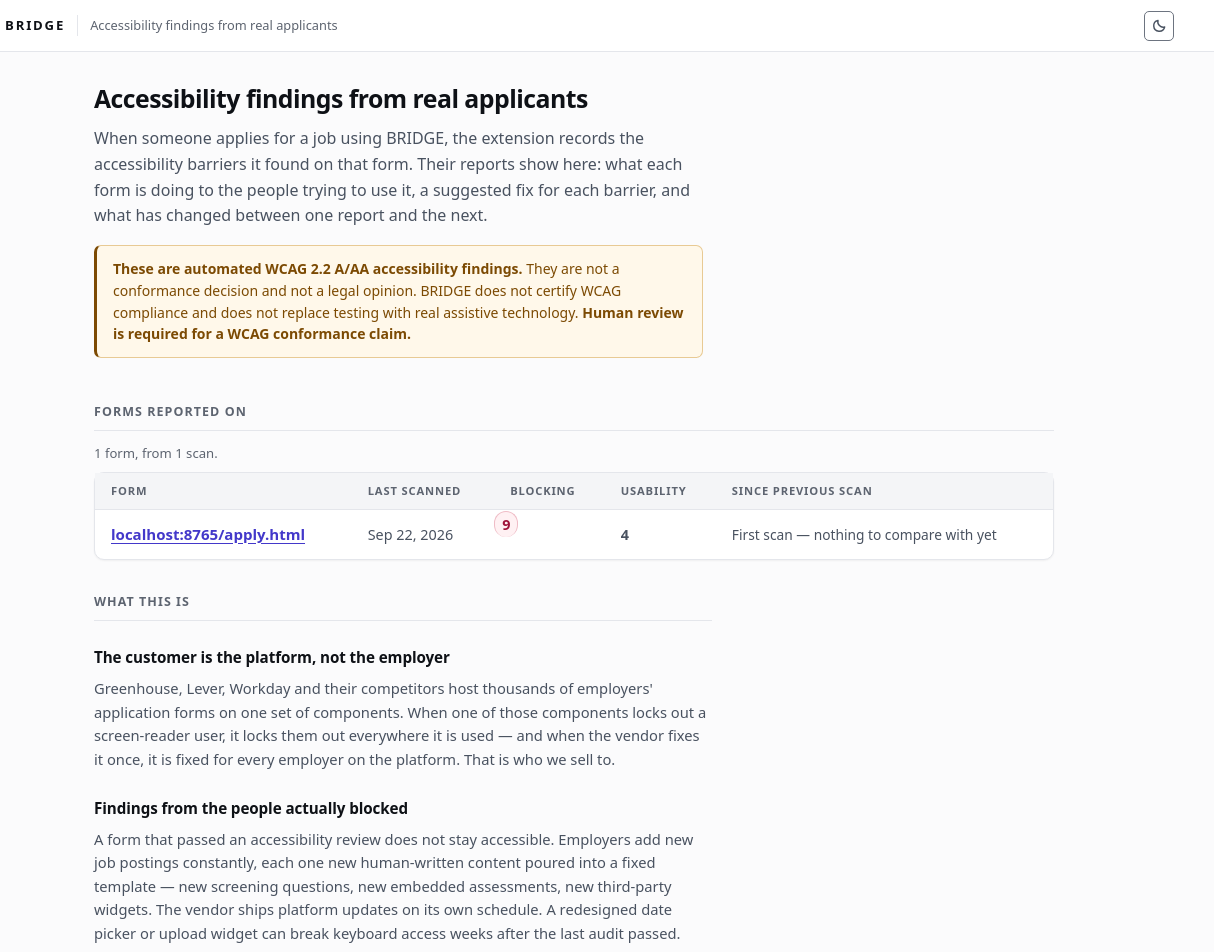
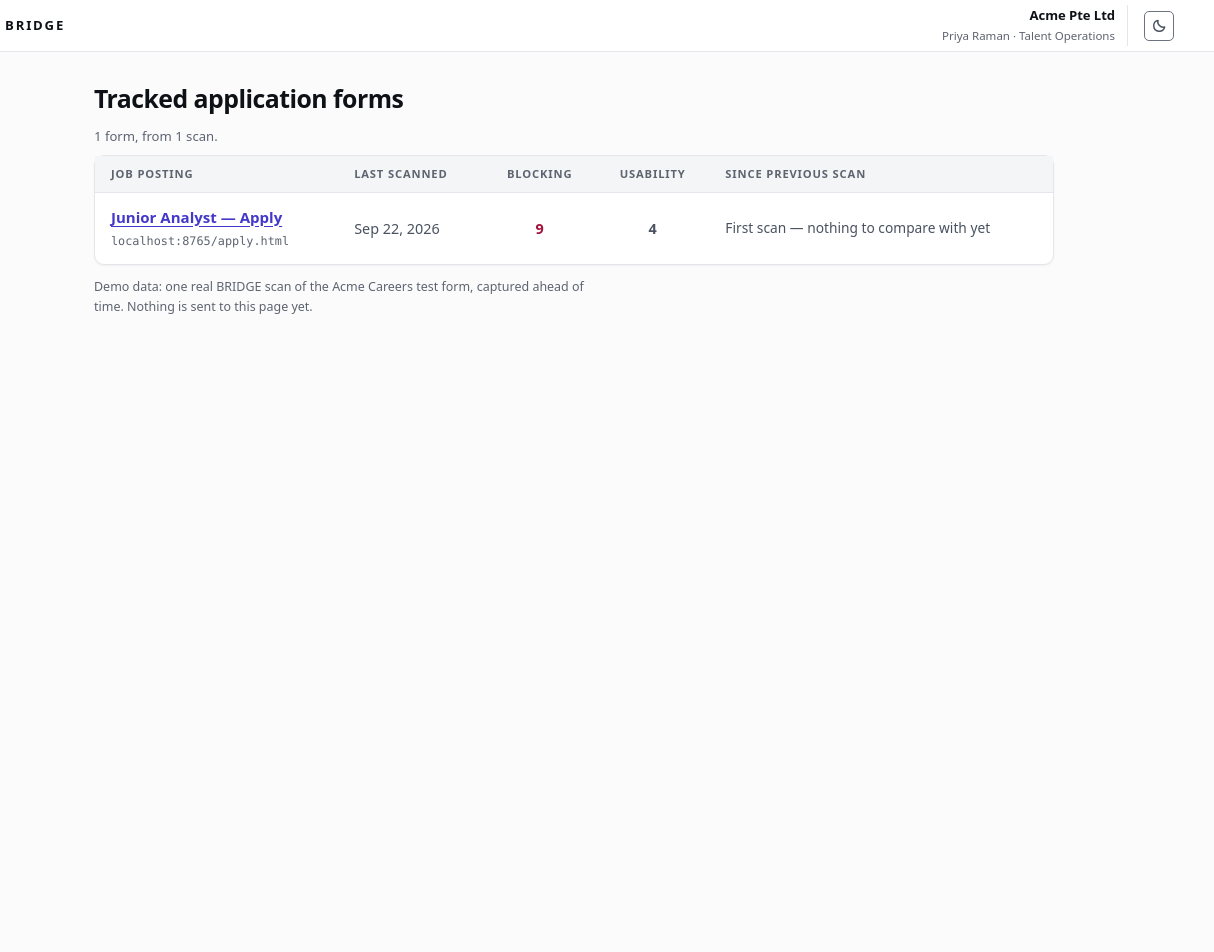
Before and after one commit to jaxwong/bridge, a website built with Vite: page dashboard/index.html in a window 1280 px wide. Shown: the top 952 px of the page, 66-1280 px from the left. After the commit the page ends 800 px from the top, so only its background shows below. Built offline with nearby package versions, Linux system fonts and the light colour scheme.

Commit message:
Dashboard reads as an employer's account, not as a pitch
The page was still explaining BRIDGE to the person who bought it. An employer
opening this wants to see which of their postings were reported on and what is
wrong with them.

Gone: the "Accessibility findings from real applicants" heading and its
paragraph, the app-bar tagline repeating the same sentence, the page-level
disclaimer banner, the "What this is" pitch section, and the status line that
printed "First scan — nothing to compare with yet" on screen.

The page is now titled "Tracked application forms" and carries an account:
Acme Pte Ltd, Priya Raman, Talent Operations. Static chrome — there is no
sign-in and no session, so it is text rather than a menu that would open onto
nothing.

Postings are listed by name. That needed the name to exist: the report carried
only portal and pagePath, so the list had nothing but a URL to show. ScanResult
already captured the page's own heading, so toReport() carries it through as
postingTitle and the seed was regenerated — "Junior Analyst — Apply" is read
from the page, not composed. A form whose page has no heading, and any report
written before this, still falls back to its address. The address is kept under
the name and in the report's metadata.

The blocking figure and its column heading now share one axis; left-aligning
both had put the padded chip a few pixels off the heading. Measured: 611 = 611.
The criterion table keeps "From rules" left, since that column is text.

The disclaimer is not deleted, it is moved. It now appears once, with the
findings, where a reader is looking at a criterion number — rather than as a
banner on a list view. The tests follow it there and check it in full, and the
"no sentence claims compliance" guard now runs over both views instead of one.

The status line is still spoken; only its box is gone. It is visually hidden
now, the same pattern the side panel uses, so a screen reader user is still
told what they landed on.

dashboard typecheck 0, test 71/71, build 0, test:a11y 37/37 (was 33: four
assertions added, none removed). extension typecheck 0, e2e 219/219.

Co-Authored-By: Claude Opus 5 <noreply@anthropic.com>

```diff
--- a/dashboard/index.html
+++ b/dashboard/index.html
@@ -25,8 +25,14 @@
       </span>
       <p class="wordmark">BRIDGE</p>
     </div>
-    <p class="tagline">Accessibility findings from real applicants</p>
     <span class="banner__spacer"></span>
+    <!-- Static account chrome for the demo. There is no sign-in, no session and no menu
+         behind it, so it is not a control: a dropdown that opens onto nothing would be
+         worse than none. -->
+    <div class="account">
+      <p class="account__org">Acme Pte Ltd</p>
+      <p class="account__user">Priya Raman · Talent Operations</p>
+    </div>
     <button type="button" id="theme-toggle" class="btn-icon" aria-live="off">
       <span class="vh" id="theme-toggle-label">Switch to dark theme</span>
       <svg class="icon-sun" viewBox="0 0 16 16" fill="none" stroke="currentColor" stroke-width="1.5"
@@ -42,27 +48,20 @@
   </header>
 
   <main id="main" tabindex="-1">
-    <h1>Accessibility findings from real applicants</h1>
-    <p class="lede">
-      When someone applies for a job using BRIDGE, the extension records the accessibility
-      barriers it found on that form. Their reports show here: what each form is doing to the
-      people trying to use it, a suggested fix for each barrier, and what has changed between
-      one report and the next.
-    </p>
+    <h1>Tracked application forms</h1>
 
-    <p class="disclaimer" role="note">
-      <strong>These are automated WCAG 2.2 A/AA accessibility findings.</strong>
-      They are not a conformance decision and not a legal opinion. BRIDGE does not certify
-      WCAG compliance and does not replace testing with real assistive technology.
-      <strong>Human review is required for a WCAG conformance claim.</strong>
-    </p>
-
-    <!-- Status, announced to a screen reader as it changes. One region for the whole page. -->
-    <p id="live" class="live" role="status" aria-live="polite"></p>
+    <!-- Spoken when a report opens, so a screen reader user is told what they landed on.
+         Visually hidden: on screen the report itself already says it, and printing it too
+         put the same sentence on the page twice. -->
+    <p id="live" class="vh" role="status" aria-live="polite"></p>
 
     <section id="list-view" aria-labelledby="list-h">
-      <h2 id="list-h" tabindex="-1">Forms reported on</h2>
+      <h2 id="list-h" class="vh" tabindex="-1">All tracked forms</h2>
       <div id="list-body"></div>
+      <!-- Where the one report on this page came from. Kept because a demo that looks live
+           and is not is the thing an audience should never be left to assume. -->
+      <p class="provenance">Demo data: one real BRIDGE scan of the Acme Careers test form,
+        captured ahead of time. Nothing is sent to this page yet.</p>
     </section>
 
     <section id="detail-view" aria-labelledby="detail-h" hidden>
@@ -72,60 +71,6 @@
       <div id="detail-body"></div>
     </section>
 
-    <section class="pitch" aria-labelledby="pitch-h">
-      <h2 id="pitch-h">What this is</h2>
-
-      <h3>The customer is the platform, not the employer</h3>
-      <p>
-        Greenhouse, Lever, Workday and their competitors host thousands of employers'
-        application forms on one set of components. When one of those components locks out
-        a screen-reader user, it locks them out everywhere it is used — and when the vendor
-        fixes it once, it is fixed for every employer on the platform. That is who we sell to.
-      </p>
-
-      <h3>Findings from the people actually blocked</h3>
-      <p>
-        A form that passed an accessibility review does not stay accessible. Employers add
-        new job postings constantly, each one new human-written content poured into a fixed
-        template — new screening questions, new embedded assessments, new third-party
-        widgets. The vendor ships platform updates on its own schedule. A redesigned date
-        picker or upload widget can break keyboard access weeks after the last audit passed.
-      </p>
-      <p>
-        What arrives here is not a crawl. It is a report from a real applicant, on the real
-        form they were trying to complete, at the moment they were trying to complete it —
-        including the steps a crawler never reaches, because a person filled in what was
-        needed to get there. An audit is a photograph. This is what the form did to someone.
-      </p>
-
-      <h3>What the vendor gets</h3>
-      <ul>
-        <li>Findings from the forms their customers actually publish, on the journeys
-          applicants actually take.</li>
-        <li>A comparison against the last report for the same form, so a barrier that was
-          not there before stands out.</li>
-        <li>Evidence that reflects the product as it is now, in the plain language of what
-          an applicant could not do.</li>
-      </ul>
-
-      <h3>What it costs</h3>
-      <p>
-        A subscription, per platform, for as long as reports keep arriving. No per-seat
-        charge and no setup fee. The vendor runs nothing and installs nothing.
-      </p>
-      <p class="caveat">
-        The figure belongs on the pitch slide, where it can be defended, not in this
-        dashboard. Nothing on this page is a number we did not measure.
-      </p>
-
-      <h3>What this demo does not do</h3>
-      <p>
-        No accounts, no billing, no automated crawling. Sending a report from the extension to
-        this page is not built yet: the report shown is one real BRIDGE scan of the Acme Careers
-        test form, captured ahead of time. BRIDGE never scans a form on an employer's behalf,
-        never signs in anywhere, and never submits an application on its own.
-      </p>
-    </section>
   </main>
 
   <script type="module" src="/src/main.ts"></script>
--- a/dashboard/src/demo-seed.json
+++ b/dashboard/src/demo-seed.json
@@ -1,7 +1,8 @@
 {
   "portal": "localhost:8765",
   "pagePath": "/apply.html",
-  "generatedAt": "2026-09-22T10:20:22.587Z",
+  "postingTitle": "Junior Analyst — Apply",
+  "generatedAt": "2026-09-22T11:37:12.956Z",
   "standard": {
     "name": "WCAG",
     "version": "2.2",
--- a/dashboard/src/lib/report.ts
+++ b/dashboard/src/lib/report.ts
@@ -47,6 +47,10 @@ export interface BarrierReport {
   portal: string;
   /** Pathname only — no query string. §6.7 explains why. */
   pagePath: string;
+  /** What the posting calls itself, read from the page by the scanner. Absent on a form
+   *  with no heading, and on reports written before it existed; the list falls back to
+   *  the address. */
+  postingTitle?: string;
   generatedAt: string;
   standard?: Standard;
   barriers: ReportBarrier[];
@@ -147,9 +151,13 @@ export function parseReport(raw: unknown, source: string): BarrierReport {
     if (!Array.isArray(r[k])) fail(source, `"${k}" is ${r[k] === undefined ? 'missing' : 'not an array'}`);
   }
 
+  if (r.postingTitle !== undefined && (typeof r.postingTitle !== 'string' || !r.postingTitle)) {
+    fail(source, '"postingTitle" is present but not a non-empty string');
+  }
   const report: BarrierReport = {
     portal: r.portal as string,
     pagePath: r.pagePath as string,
+    ...(typeof r.postingTitle === 'string' && r.postingTitle ? { postingTitle: r.postingTitle } : {}),
     generatedAt: r.generatedAt as string,
     barriers: (r.barriers as unknown[]).map((b, i) => parseBarrier(b, source, `barriers[${i}]`, true)),
     pageBarriers: (r.pageBarriers as unknown[]).map((b, i) => parseBarrier(b, source, `pageBarriers[${i}]`, false)),
--- a/dashboard/src/main.ts
+++ b/dashboard/src/main.ts
@@ -39,7 +39,13 @@ const SEVERITY_WORD: Record<Severity, string> = {
   blocking: 'Blocking', usability: 'Usability', ok: 'OK',
 };
 
-const formTitle = (f: Form): string => `${f.portal}${f.pagePath}`;
+/** Where the form lives. Always available, and what identifies it across reports. */
+const formUrl = (f: Form): string => `${f.portal}${f.pagePath}`;
+
+/** What the posting calls itself, as the page gave it. A form whose page had no heading —
+ *  and any report written before postingTitle existed — falls back to its address. */
+const formTitle = (f: Form): string =>
+  f.scans[f.scans.length - 1]?.postingTitle ?? formUrl(f);
 
 // The date only, no clock time. The demo seed is captured ahead of time, so a clock time on
 // stage would read as earlier than the submit the audience just watched. The full time stays
@@ -79,7 +85,7 @@ function renderList(): void {
   const forms = groupByForm(loaded);
 
   const head = el('tr', {}, [
-    el('th', { scope: 'col', text: 'Form' }),
+    el('th', { scope: 'col', text: 'Job posting' }),
     el('th', { scope: 'col', text: 'Last scanned' }),
     el('th', { scope: 'col', text: 'Blocking' }),
     el('th', { scope: 'col', text: 'Usability' }),
@@ -93,7 +99,8 @@ function renderList(): void {
     const open = el('button', { type: 'button', class: 'linkish', text: formTitle(form), 'data-form-key': form.key });
     open.addEventListener('click', () => openDetail(form.key));
     return el('tr', {}, [
-      el('th', { scope: 'row' }, [open]),
+      // The posting names itself; its address is what identifies it, kept underneath.
+      el('th', { scope: 'row' }, [open, el('span', { class: 'row__url', text: formUrl(form) })]),
       el('td', {}, [when(newest.generatedAt)]),
       el('td', { class: counts.blocking ? 'count count--blocking' : 'count', text: String(counts.blocking) }),
       el('td', { class: 'count', text: String(counts.usability) }),
@@ -227,6 +234,8 @@ function openDetail(key: string): void {
 
   const meta = $('detail-meta');
   meta.replaceChildren(
+    el('span', { class: 'detail-url', text: formUrl(form) }),
+    ' · ',
     `${form.scans.length} ${form.scans.length === 1 ? 'scan' : 'scans'} loaded. Newest `,
     when(newest.generatedAt),
     previous ? ', compared with ' : ', with no earlier scan to compare against.',
--- a/dashboard/src/style.css
+++ b/dashboard/src/style.css
@@ -243,18 +243,23 @@ body {
   color: var(--text);
 }
 
-.tagline {
-  margin: 0;
-  padding-left: var(--s3);
-  border-left: 1px solid var(--border);
-  color: var(--text-3);
-  font-size: 0.8rem;
-  white-space: nowrap;
-  overflow: hidden;
-  text-overflow: ellipsis;
+.banner__spacer { flex: 1 1 auto; }
+
+/* Who is signed in. Text only — no avatar, and no menu, because there is nothing behind
+   one. It sits against a divider so it reads as account chrome, not as content. */
+.account {
+  display: flex;
+  flex-direction: column;
+  gap: 1px;
+  padding-right: var(--s3);
+  margin-right: var(--s1);
+  border-right: 1px solid var(--border);
+  text-align: right;
+  min-width: 0;
 }
-
-.banner__spacer { flex: 1 1 auto; }
+.account p { margin: 0; white-space: nowrap; overflow: hidden; text-overflow: ellipsis; }
+.account__org { font-size: 0.82rem; font-weight: 640; color: var(--text); letter-spacing: -0.005em; }
+.account__user { font-size: 0.72rem; color: var(--text-3); }
 
 /* ============================================================================
    BUTTONS — compact, with a real hierarchy
@@ -464,22 +469,35 @@ tbody th { font-weight: 600; }
 
 time { color: var(--text-2); font-variant-numeric: tabular-nums; white-space: nowrap; }
 
-/* A count reads as a figure, not prose: tabular, and chipped when it is not zero. */
-.count {
+/* A count reads as a figure, not prose. The chip and the column heading are centred on the
+   same axis: left-aligning both put the chip's padded box a few pixels off the heading and
+   it read as misaligned. */
+/* Scoped: the form list centres both figure columns; the criterion table centres only its
+   count, because "From rules" beside it is text and stays left. */
+#list-body thead th:nth-child(3), #list-body thead th:nth-child(4),
+.wcag-table thead th:nth-child(3) { text-align: center; }
+td.count {
+  text-align: center;
   font-variant-numeric: tabular-nums;
   font-weight: 600;
   color: var(--text-2);
+  white-space: nowrap;
 }
-.count--blocking {
-  display: inline-block;
-  min-width: 24px;
-  padding: 1px 7px;
-  border-radius: 20px;
-  background: var(--danger-bg);
-  border: 1px solid var(--danger-line);
+td.count--blocking {
   color: var(--danger);
-  text-align: center;
-  font-weight: 680;
+  font-weight: 700;
+}
+
+/* The address under the posting's name: present, subordinate, and never wrapped into the
+   title itself. */
+.row__url {
+  display: block;
+  margin-top: 3px;
+  font-family: var(--mono);
+  font-size: 0.74rem;
+  color: var(--text-3);
+  font-weight: 400;
+  word-break: break-all;
 }
 
 .change { color: var(--text-2); font-size: 0.86rem; }
@@ -641,6 +659,13 @@ ul.barriers { list-style: none; margin: 0; padding: 0; display: grid; gap: var(-
 
 .wcag-summary .disclaimer { margin-top: var(--s4); margin-bottom: 0; font-size: 0.84rem; }
 
+.provenance {
+  margin: var(--s3) 0 0;
+  font-size: 0.78rem;
+  color: var(--text-3);
+  max-width: 70ch;
+}
+
 /* ============================================================================
    DETAIL VIEW
    ========================================================================= */
@@ -660,6 +685,7 @@ ul.barriers { list-style: none; margin: 0; padding: 0; display: grid; gap: var(-
   word-break: break-word;
 }
 #detail-meta { margin-bottom: var(--s3); font-size: 0.86rem; }
+.detail-url { font-family: var(--mono); font-size: 0.8rem; color: var(--text-2); }
 /* The report is a document, not a data grid: it gets a document's width. */
 #detail-view { max-width: 900px; }
 /* The rule under the header block is what separates provenance from findings. */
@@ -688,7 +714,7 @@ ul.barriers { list-style: none; margin: 0; padding: 0; display: grid; gap: var(-
    ========================================================================= */
 
 @media (max-width: 720px) {
-  .tagline { display: none; }
+  .account__user { display: none; }
   thead th, tbody th, tbody td { padding-left: var(--s3); padding-right: var(--s3); }
   .wcag-summary { padding: var(--s3) var(--s4) var(--s4); }
 }
--- a/extension/entrypoints/sidepanel/main.ts
+++ b/extension/entrypoints/sidepanel/main.ts
@@ -690,7 +690,7 @@ async function recordStep(s: StepState, scannedAt: string, newStep: boolean) {
   if (!session || session.origin !== s.origin) await loadSession(s.origin);
   const sn = session!;
   const index = s.index ?? (newStep || !sn.steps.length ? sn.steps.length + 1 : sn.currentStepIndex);
-  const scan = { url: s.url, scannedAt, fields: fields.map(({ frameId: _f, localId: _l, key: _k, ...d }) => d), pageBarriers, stepHint: s.hint };
+  const scan = { url: s.url, scannedAt, fields: fields.map(({ frameId: _f, localId: _l, key: _k, ...d }) => d), pageBarriers, stepHint: s.hint, heading: s.heading };
   const existing = sn.steps.find((r) => r.index === index);
   if (existing) Object.assign(existing, { url: s.url, label: s.heading, scan });
   else sn.steps.push({ index, url: s.url, label: s.heading, scan, status: 'current', filledFieldIds: [] });
--- a/extension/lib/report.ts
+++ b/extension/lib/report.ts
@@ -38,11 +38,14 @@ function wcagFields(rule: RuleId): Partial<ReportBarrier> {
  * in §11. `impact` is Barrier.message, renamed at the boundary: spoken to the applicant,
  * read by the employer.
  */
-export function toReport(scan: Pick<ScanResult, 'url' | 'scannedAt' | 'fields' | 'pageBarriers'>): BarrierReport {
+export function toReport(scan: Pick<ScanResult, 'url' | 'scannedAt' | 'fields' | 'pageBarriers' | 'heading'>): BarrierReport {
   const url = new URL(scan.url);
   return {
     portal: url.host,
     pagePath: url.pathname,
+    // The page's own heading, which is what the posting calls itself. Omitted rather than
+    // guessed when the page has none.
+    ...(scan.heading ? { postingTitle: scan.heading } : {}),
     generatedAt: scan.scannedAt,
     standard: STANDARD,
     barriers: scan.fields.flatMap((f) =>
--- a/extension/lib/types.ts
+++ b/extension/lib/types.ts
@@ -73,7 +73,7 @@ export interface StepRecord {
   url: string;
   /** "My Experience", from the page's stepper or the step's heading. */
   label: string;
-  scan: Pick<ScanResult, 'url' | 'scannedAt' | 'fields' | 'pageBarriers' | 'stepHint'>;
+  scan: Pick<ScanResult, 'url' | 'scannedAt' | 'fields' | 'pageBarriers' | 'stepHint' | 'heading'>;
   status: 'current' | 'completed';
   /** Keys of the fields BRIDGE confirmed on the page. Never values. */
   filledFieldIds: string[];
@@ -122,6 +122,10 @@ export interface BarrierReport {
   portal: string;
   /** Pathname only, no query string: Acme ?v=2 and ?v=3 are the same form over time. */
   pagePath: string;
+  /** The posting's own heading, as the page gives it ("Junior Analyst — Apply"). Read from
+   *  the page, never composed: a form with no heading has none, and the consumer falls back
+   *  to the URL. Absent from reports exported before this existed. */
+  postingTitle?: string;
   generatedAt: string;
   /** What the criterion numbers below refer to, and the criteria a BRIDGE scan can fail.
    *  A criterion not in `checked` was never tested, so its absence from the findings is
```
Also changed, not shown: dashboard/test/a11y.mjs (+34 -16 lines).
